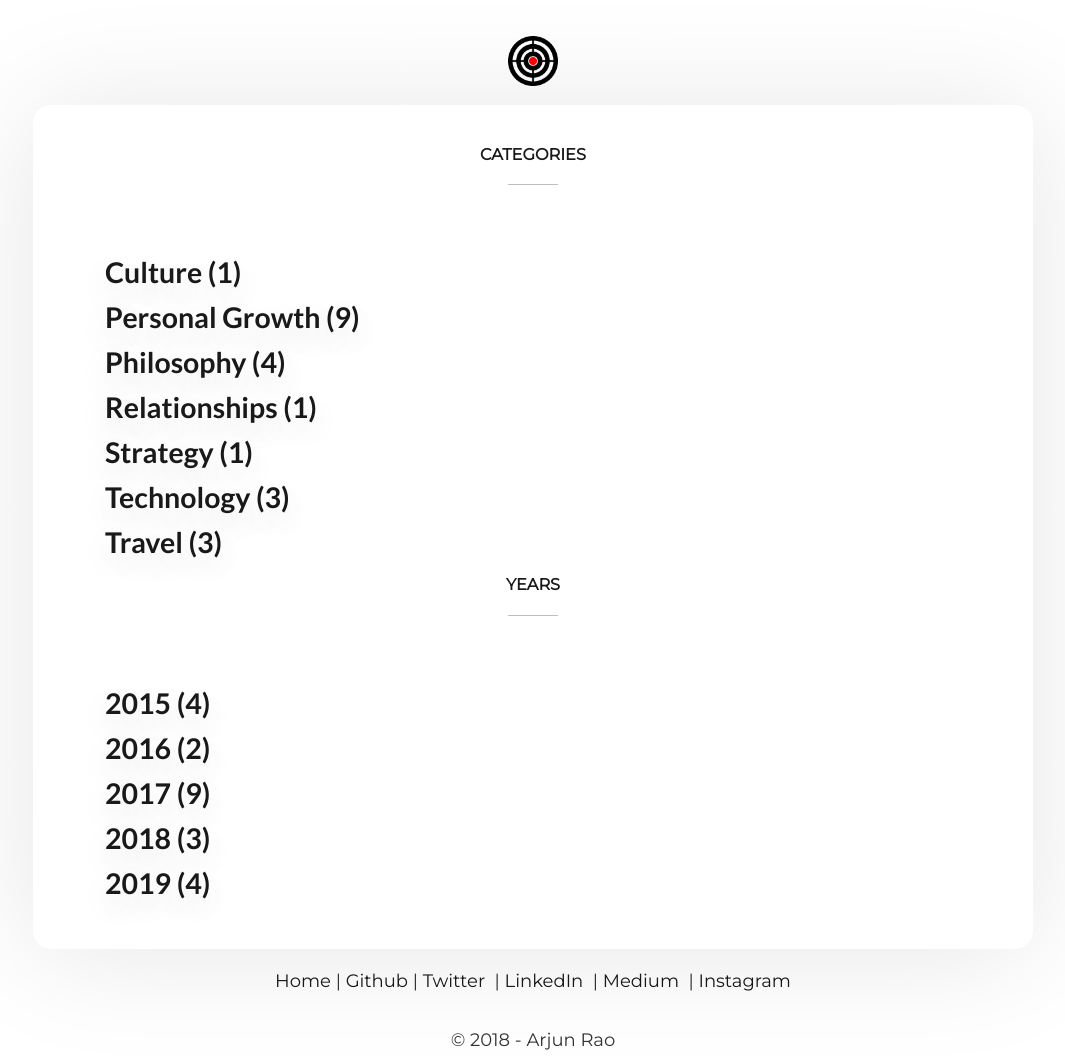
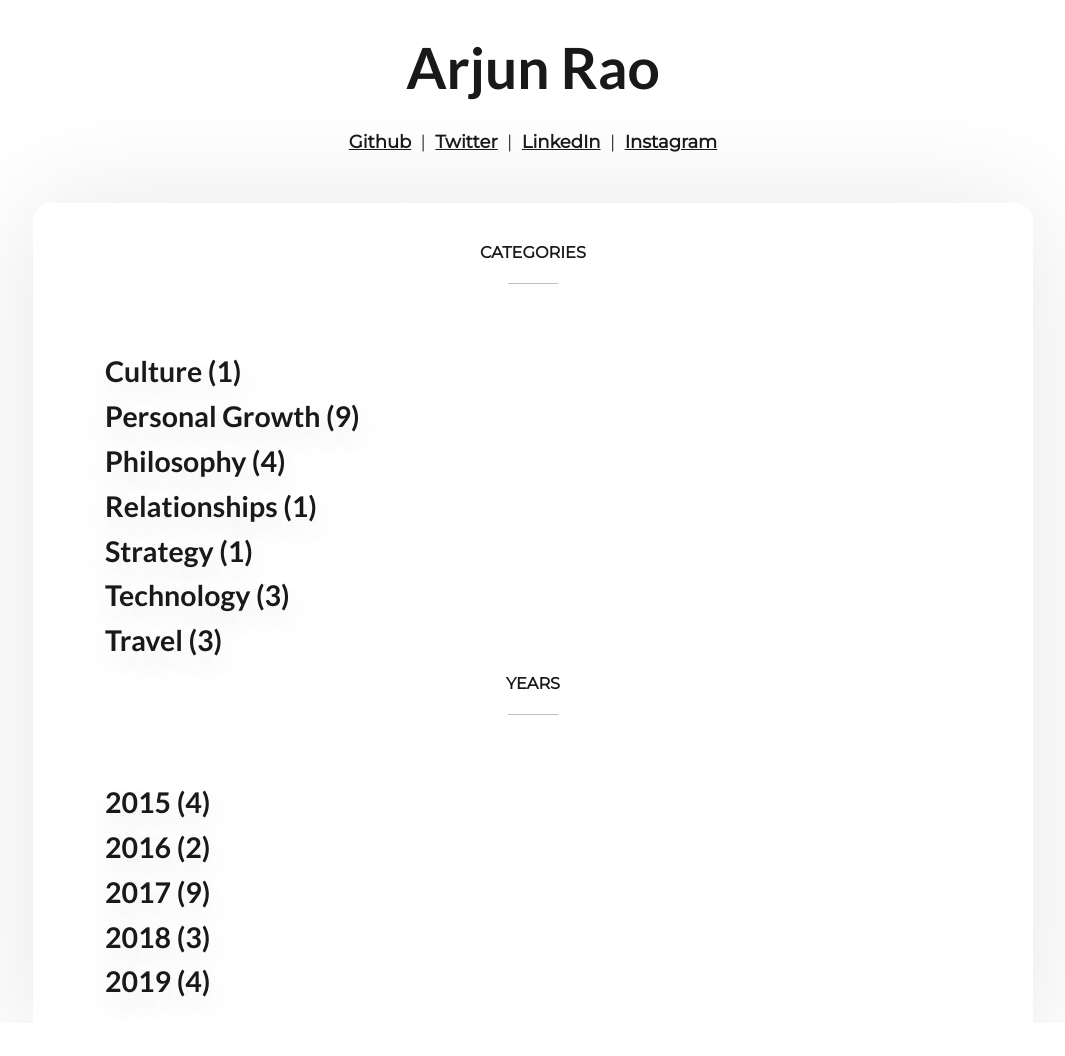
Before and after one commit to arjunrao87/arjunrao.co, a Gatsby site: page /categories in a window 1280 px wide. Shown: the whole page, without its empty margins (107-1172 px from the left). After the commit the page ends 1023 px from the top, so only its background shows below. Built offline with nearby package versions, Linux system fonts and the light colour scheme; Gatsby itself is replaced by a stand-in of ours; some packages are replaced by stand-ins of ours.

Commit message:
Updating header

```diff
--- a/src/components/Header.js
+++ b/src/components/Header.js
@@ -1,7 +1,5 @@
 import React from 'react';
 import styled from 'styled-components';
-import { withPrefix } from 'gatsby';
-import { media } from '../utils/media';
 
 const Wrapper = styled.header`
   grid-column: 1 / -1;
@@ -10,36 +8,46 @@ const Wrapper = styled.header`
   padding: 2rem 2rem 1.5rem 2rem;
 `;
 
-const LeftContent = styled.div`
+const CenterContent = styled.div`
   max-width: 1000px;
   margin: 0 auto;
   text-align: center;
 `;
 
-const NavBarIcon = styled.img`
-  width: 5%;
-  src: ${withPrefix('/social/logo.png')};
-  @media ${media.phone} {
-    width: 12%;
-  }
-`;
+const Links = styled.div`
+  text-align:center;
+`
 
 const Header = () => (
   <Wrapper>
-    <LeftContent>
+    <CenterContent>
       <a title="Home" href="/">
-        <NavBarIcon src={withPrefix('/social/logo.png')} alt="Home" />
+        <h1>Arjun Rao</h1>
       </a>
-    </LeftContent>
-    <LeftContent>
-      <b>
-        Personal writings of{' '}
-        <a href="https://mobile.twitter.com/raoarjun/">
-          <u>Arjun Rao</u>
-        </a>
-      </b>
-    </LeftContent>
-    <br />
+    </CenterContent>
+    <Links>
+      <a href="https://github.com/arjunrao87/">
+        <span><strong><u>Github</u></strong></span>
+      </a>
+      &nbsp;
+      |
+      &nbsp;
+      <a href="https://mobile.twitter.com/raoarjun/">
+        <span><strong><u>Twitter</u></strong></span>
+      </a>
+      &nbsp;
+      |
+      &nbsp;
+      <a href="https://linkedin.com/in/arjunrao87/">
+        <span><strong><u>LinkedIn</u></strong></span>
+      </a>
+      &nbsp;
+      |
+      &nbsp;
+      <a href="https://instagram.com/raoarjun/">
+        <span><strong><u>Instagram</u></strong></span>
+      </a>
+    </Links>
   </Wrapper>
 );
 
--- a/src/components/Layout.js
+++ b/src/components/Layout.js
@@ -62,7 +62,7 @@ const GlobalStyle = createGlobalStyle`
 
 const Footer = styled.footer`
   text-align: center;
-  margin-top: 1rem;
+  margin-top: -3rem;
   span {
     font-size: 0.75rem;
   }
@@ -88,32 +88,7 @@ const Layout = ({ children }) => (
           <GlobalStyle />
           {children}
           <Footer>
-            <a title="Home" href="/">
-              Home
-            </a>
-            &nbsp;|{' '}
-            <a title="Github" href="https://github.com/arjunrao87/">
-              Github
-            </a>
-            &nbsp;|{' '}
-            <a title="Twitter" href="https://mobile.twitter.com/raoarjun/">
-              Twitter
-            </a>
-            &nbsp; |{' '}
-            <a title="LinkedIn" href="https://linkedin.com/in/arjunrao87/">
-              LinkedIn
-            </a>
-            &nbsp; |{' '}
-            <a title="Medium" href="https://medium.com/@arjunrao87/">
-              Medium
-            </a>
-            &nbsp; |{' '}
-            <a title="Instagram" href="https://instagram.com/raoarjun/">
-              Instagram
-            </a>
-            <br />
-            <br />
-            &copy; 2018 - Arjun Rao <br />
+            &copy; 2019 - Arjun Rao <br />
           </Footer>
         </React.Fragment>
       </ThemeProvider>
--- a/src/pages/categories.js
+++ b/src/pages/categories.js
@@ -15,7 +15,7 @@ const Content = styled.div`
   padding: 2rem 4rem;
   background-color: ${props => props.theme.colors.bg};
   z-index: 9000;
-  margin-top: -6rem;
+  margin-top: 1rem;
   @media ${media.tablet} {
     padding: 3rem 3rem;
   }
--- a/src/templates/category.js
+++ b/src/templates/category.js
@@ -14,7 +14,7 @@ const Content = styled.div`
   padding: 2rem 4rem;
   background-color: ${props => props.theme.colors.bg};
   z-index: 9000;
-  margin-top: -6rem;
+  margin-top: 1rem;
   @media ${media.tablet} {
     padding: 3rem 3rem;
   }
--- a/src/templates/post.js
+++ b/src/templates/post.js
@@ -17,7 +17,7 @@ const Content = styled.article`
   padding: 2rem 4rem;
   background-color: ${props => props.theme.colors.bg};
   z-index: 9000;
-  margin-top: -6rem;
+  margin-top: 1rem;
   @media ${media.tablet} {
     padding: 3rem 3rem;
   }
```
Also changed, not shown: src/pages/index.js (+5 -2 lines).
